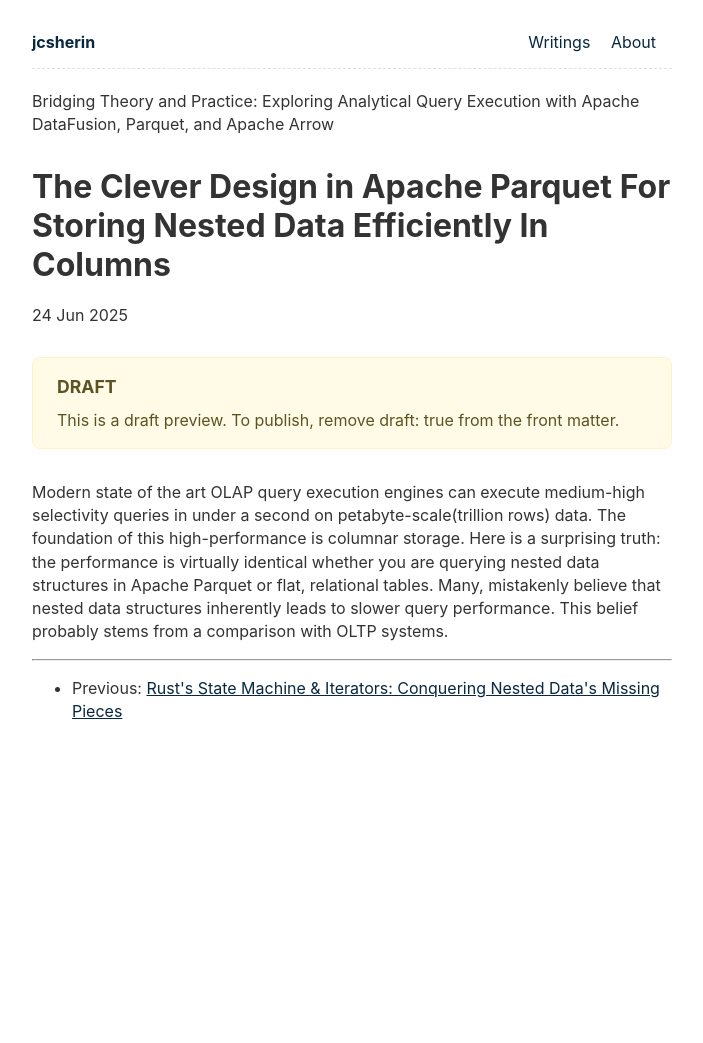
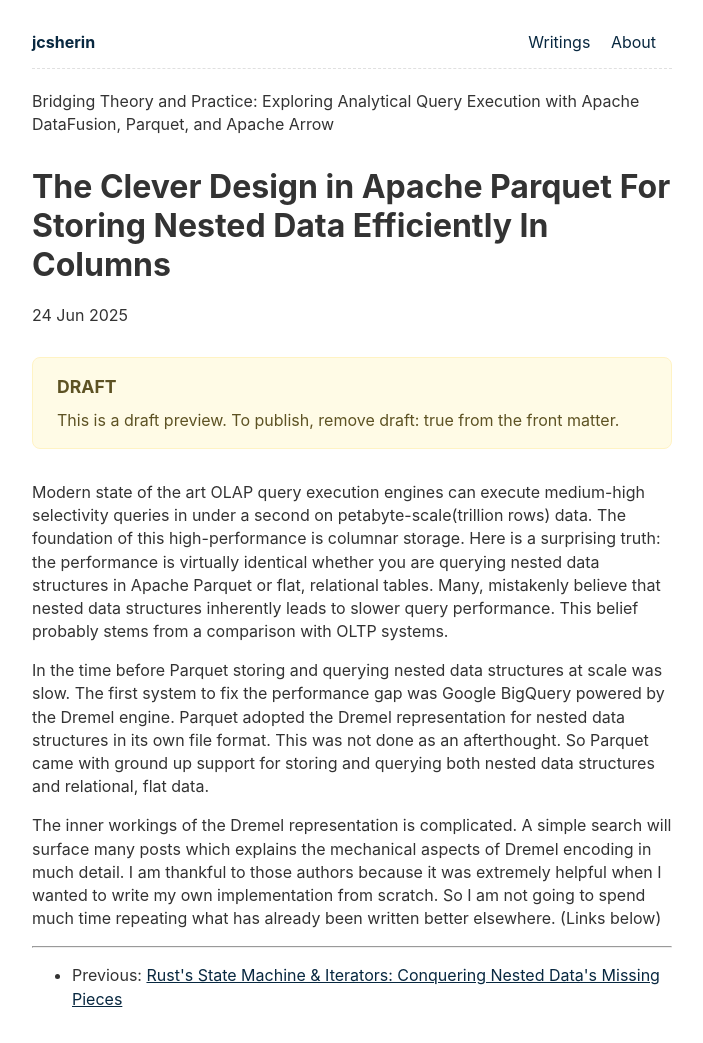
Before and after one commit to jcsherin/jcsherin.github.io, an Eleventy site: page posts/2025-06-24-parquet-dremel-record-shredding/index.md in a window 1280 px wide. Shown: the whole page, without its empty margins (288-991 px from the left). Before the commit the page ends 800 px from the top, so only its background shows below. Built offline with nearby package versions, Linux system fonts and the light colour scheme; Eleventy itself is replaced by a stand-in of ours; files that its build step writes are made by us from their sources.

Commit message:
an intro

```diff
--- a/posts/2025-06-24-parquet-dremel-record-shredding/index.md
+++ b/posts/2025-06-24-parquet-dremel-record-shredding/index.md
@@ -15,3 +15,13 @@
 surprising truth: the performance is virtually identical whether you are querying nested data structures in Apache
 Parquet or flat, relational tables. Many, mistakenly believe that nested data structures inherently leads to slower
 query performance. This belief probably stems from a comparison with OLTP systems.
+
+In the time before Parquet storing and querying nested data structures at scale was slow. The first system to fix
+the performance gap was Google BigQuery powered by the Dremel engine. Parquet adopted the Dremel representation for
+nested data structures in its own file format. This was not done as an afterthought. So Parquet came with ground up
+support for storing and querying both nested data structures and relational, flat data.
+
+The inner workings of the Dremel representation is complicated. A simple search will surface many posts which
+explains the mechanical aspects of Dremel encoding in much detail. I am thankful to those authors because it was
+extremely helpful when I wanted to write my own implementation from scratch. So I am not going to spend much time
+repeating what has already been written better elsewhere. (Links below)
```
